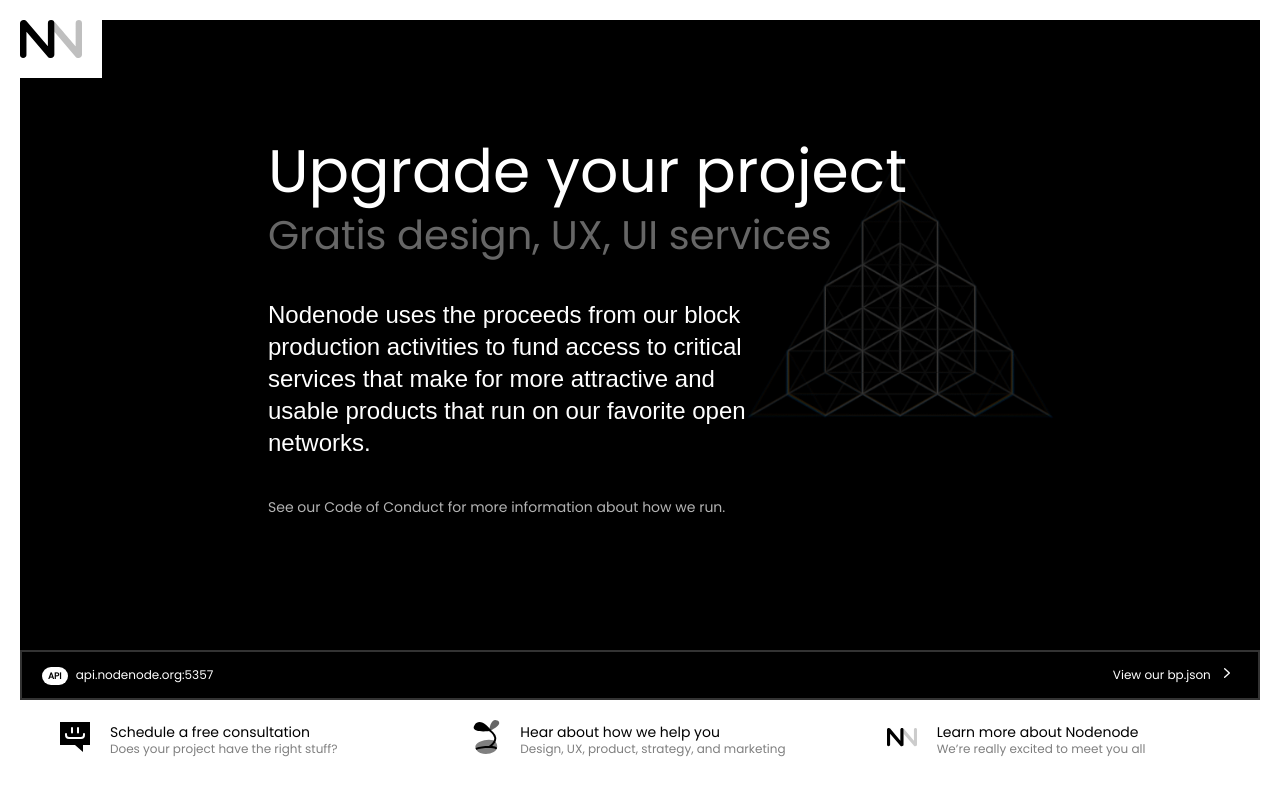
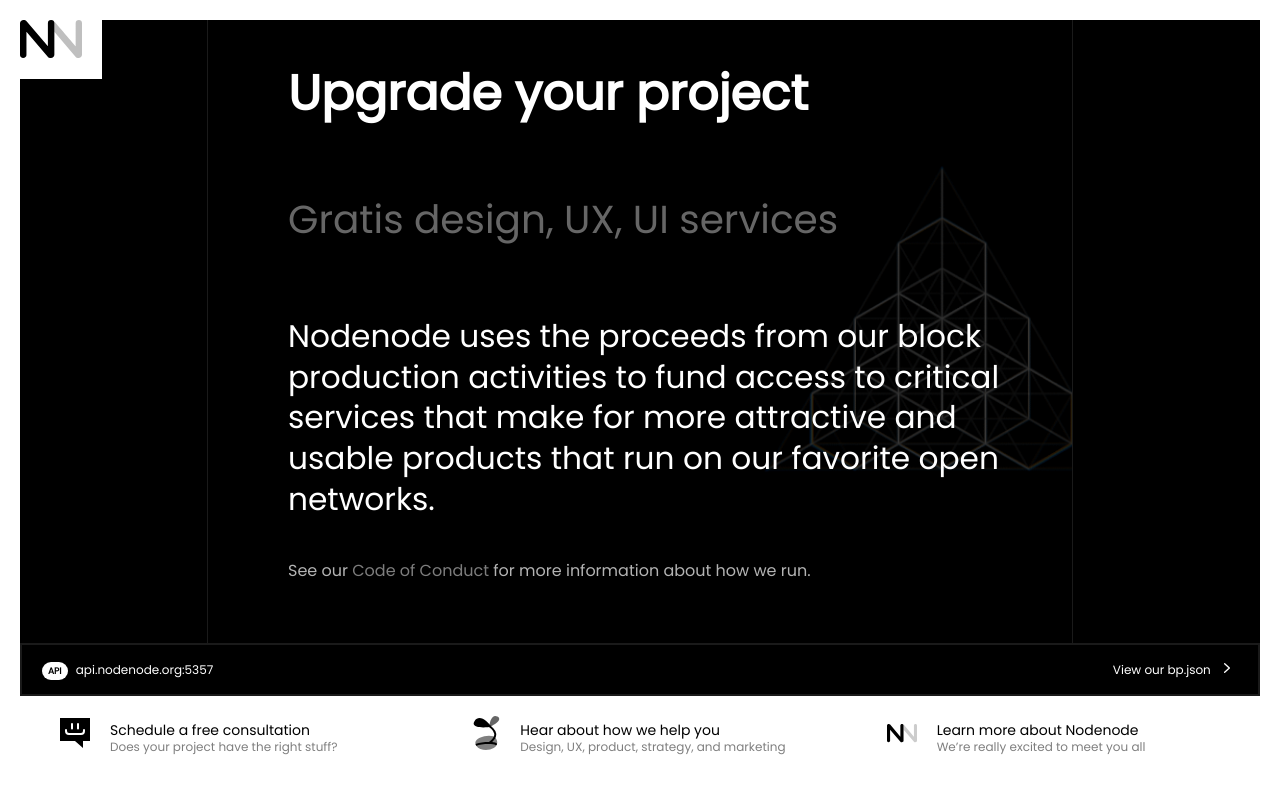
Before and after one commit to ramijames/nodenode-web, a Nuxt app: page / in a window 1280 px wide. Shown: the top 796 px of the page. Built offline with nearby package versions, Linux system fonts and the light colour scheme.

Commit message:
big style update

```diff
--- a/assets/scss/main.scss
+++ b/assets/scss/main.scss
@@ -4,6 +4,17 @@
 * {
     transition: all 0.12s;
 }
+
+html {
+    font-size: 100%;
+
+    @media only screen and (max-width: 800px) {
+        font-size: 62.8%;
+    }
+
+}
+
+html
 
 body,html {
     margin:0;
@@ -22,8 +33,60 @@
         background-position:top right;
     }
 
+    @media only screen and (max-width: 800px) {
+        border:0;
+    }
+
 
 }
+
+body {
+  font-weight: 400;
+  line-height: 1.75;
+}
+
+p {
+    margin-bottom: 1rem;
+    color: white;
+    font-family: 'Poppins';
+}
+
+h1, h2, h3, h4, h5 {
+    margin: 3rem 0 1.38rem;
+    font-family: 'Poppins', sans-serif;
+    font-weight: 400;
+    line-height: 1.3;
+    color: white;
+    font-family: 'Poppins';
+
+    @media only screen and (max-width: 800px) {
+        margin: 1.5rem 0 .78rem;
+    }
+}
+
+h1 {
+  margin-top: 0;
+  font-size: 3.052rem;
+  font-weight: bold;
+}
+
+h2 {
+    font-size: 2.441rem; opacity:0.4;
+}
+
+h3 {
+    font-size: 1.953rem;
+}
+
+h4 {
+    font-size: 1.563rem;
+}
+
+h5 {
+    font-size: 1.25rem;
+}
+
+small, .text_small {font-size: 0.8rem;}
 
 #__nuxt, #__layout {
     height:100%;
@@ -31,6 +94,7 @@
 
 a {
     text-decoration: none;
+    color:rgba(255,255,255,0.7);
 }
 
 /* Content */
@@ -57,15 +121,27 @@
         align-content: left;
         justify-content: flex-start;
 
+        @media only screen and (min-width: 1400px) {
+            display:block;
+        }
+
         .flex-wrap {
             display:flex;
             flex-direction: column;
-            align-content: center;
+            align-content: stretch;
             justify-content: center;
-            align-items: left;
+            align-items: stretch;
             width:60%;
             margin:0 auto;
             position:relative;
+            border-left:1px solid rgba(255,255,255,0.1);
+            border-right:1px solid rgba(255,255,255,0.1);
+            padding-right:40px;
+            padding-left: 80px;
+
+            overflow-y: auto;
+            overflow-x:hidden;
+            height: 100%;
 
             @media only screen and (min-width: 1400px) {
                 width:50%;
@@ -88,6 +164,13 @@
                 left:0;
                 background:white;
                 padding:20px;
+                color:rgba(255,255,255,0.7);
+                border-bottom:1px solid white;
+
+                @media only screen and (max-width: 800px) {
+                    width:40px;
+                    padding: 5px 10px;
+                }
             }
 
             @media only screen and (max-width: 800px) {
@@ -98,57 +181,35 @@
 
             h1 {
                 font-family: 'Poppins';
-                font-weight:200;
-                font-size: 60px;
-                line-height: 64px;
                 color: #fff;
-                margin-top:0;
-                margin-bottom:10px;
-                text-align:left;
 
                 @media only screen and (max-width: 800px) {
                     font-size: 32px;
-                    line-height: 32px;
                 }
             }
 
             h2 {
-                font-family: 'Poppins';
-                font-weight:200;
-                font-size: 40px;
-                line-height: 44px;
-                color: rgba(255,255,255,0.4);
-                margin-top:0;
-                text-align:left;
 
                 @media only screen and (max-width: 800px) {
-                    font-size: 24px;
-                    line-height: 24px;
+
                 }
             }
 
             h3 {
-                font-family: sans-serif;
-                font-size: 24px;
-                font-weight:200;
-                line-height: 32px;
-                color: #FFFFFF;
-                text-align:left;
-                margin-top:8px;
-                width:65%;
 
                 @media only screen and (max-width: 800px) {
-                    font-size: 14px;
-                    line-height: 22px;
+
+                }
+            }
+
+            h4 {
+
+                @media only screen and (max-width: 800px) {
+
                 }
             }
 
             p {
-                font-family: 'Poppins';
-                font-size: 14px;
-                font-weight:200;
-                line-height: 20px;
-                color: #FFFFFF;
                 opacity:0.7;
             }
 
@@ -158,7 +219,6 @@
                     position:relative;
                     padding:20px 0 0 0;
                     cursor:pointer;
-                    opacity:0.7;
 
                     @media only screen and (max-width: 800px) {
                         width:100%;
@@ -175,10 +235,6 @@
                     &:hover {
 
                         opacity:1;
-
-                        h3 {
-                            border-bottom:2px solid white;
-                        }
 
                     }
 
@@ -205,7 +261,8 @@
 }
 
 .sub-nav {
-    border-top:2px solid white;
+    border-top:2px solid rgba(255,255,255,0.1);
+    background:black;
     display: flex;
     flex-direction: row;
     backdrop-filter: blur(34px);
--- a/components/AboutContent.vue
+++ b/components/AboutContent.vue
@@ -5,7 +5,7 @@
 
             <img src="@/assets/4Th1.gif" class="inline-wow">
             <h1>Your available talent</h1>
-            <h3>We are starting small and will be expanding the team of experienced minds as the project grows.</h3>
+            <h2>We are starting small and will be expanding the team of experienced minds as the project grows.</h2>
             <ul>
                 <li><strong>Rami James</strong> - Scatter, Ultra, Telos</li>
                 <li><strong>Felipe Faria</strong> - EOS Rio, Ultra, The Sandbox</li>
--- a/components/BPNav.vue
+++ b/components/BPNav.vue
@@ -36,7 +36,7 @@
 }
 
 nav.bp {
-    border:2px solid rgba(255,255,255,0.2);
+    border:2px solid rgba(255,255,255,0.1);
     display: flex;
     flex-direction: row;
     backdrop-filter: blur(34px);
--- /dev/null
+++ b/components/ConductContent.vue
@@ -0,0 +1,31 @@
+<template>
+    <section id="ConductContent">
+        <div class="flex-wrap">
+            <Logo/>
+
+            <img src="@/assets/wow1.gif" class="inline-wow">
+
+            <h1>Code of Conduct</h1>
+           <h2>These are our guiding principles, which dictate how we run the BP, and how we manage the larger project.</h2>
+
+           <h3>Block Production</h3>
+           <p>How we do what we do.</p>
+
+           <h3>Services Provided</h3>
+           <p>What we do.</p>
+
+           <h3>Project Selection Criteria</h3>
+           <p>How we select who we do things for.</p>
+       </div>
+    </section>
+</template>
+
+<style lang="scss">
+
+#ConductContent {
+        overflow-y:auto;
+        padding-top: 20px;
+        height:100%;
+}
+
+</style>
--- a/components/HomeContent.vue
+++ b/components/HomeContent.vue
@@ -8,7 +8,7 @@
             <h1>Upgrade your project</h1>
             <h2>Gratis design, UX, UI services</h2>
             <h3>Nodenode uses the proceeds from our block production activities to fund access to critical services that make for more attractive and usable products that run on our favorite open networks.</h3>
-            <p>See our Code of Conduct for more information about how we run.</p>
+            <p>See our <nuxt-link to="/conduct">Code of Conduct</nuxt-link> for more information about how we run.</p>
 
        </div>
     </section>
--- a/components/InitiativeContent.vue
+++ b/components/InitiativeContent.vue
@@ -3,7 +3,7 @@
         <div class="flex-wrap">
             <Logo/>
             <h1>Support the initiative</h1>
-           <h3>Your votes matter. In democratic systems like Telos, inflation pays Block Producers to provide services to the network to prove </h3>
+            <h2>Your votes matter. In democratic systems like Telos, inflation pays Block Producers to provide services to the network to prove </h2>
        </div>
     </section>
 </template>
--- a/components/Navigation.vue
+++ b/components/Navigation.vue
@@ -87,9 +87,11 @@
     z-index:1;
 
     @media only screen and (max-width: 800px) {
-        left:0px;
-        right:0px;
-        bottom:0px;
+        display:block;
+        position: fixed;
+        bottom:0;
+        width:100%;
+        z-index:1;
         flex-direction:column;
     }
 
--- a/components/ScheduleContent.vue
+++ b/components/ScheduleContent.vue
@@ -6,7 +6,8 @@
             <img src="@/assets/9vcx.gif" class="inline-wow">
 
             <h1>Schedule a free consultation</h1>
-           <h3>Let’s start with an introductory call. As our resources are limited, we must carefully select which projects we partner with. Our criteria for acceptance are decided by the larger impact on the Telos ecosystem, user growth potential, and project complexity.</h3>
+            <h2>Let’s start with an introductory call.</h2>
+            <h3>As our resources are limited, we must carefully select which projects we partner with. Our criteria for acceptance are decided by the larger impact on the Telos ecosystem, user growth potential, and project complexity.</h3>
        </div>
     </section>
 </template>
--- /dev/null
+++ b/pages/conduct.vue
@@ -0,0 +1,25 @@
+<template>
+  <div id="Conduct">
+    <div class="wrap-content">
+        <ConductContent/>
+    </div>
+    <section class="sub-nav">
+        <NuxtLink class="back" to="/">
+            <svg width="32" height="32" viewBox="0 0 32 32" fill="none" xmlns="http://www.w3.org/2000/svg">
+                <circle cx="16" cy="16" r="16" fill="white" fill-opacity="1"/>
+                <path d="M18 10L11 16.5L18 23" stroke="black" stroke-width="2" stroke-linecap="round" stroke-linejoin="round"/>
+            </svg>
+            Home
+        </NuxtLink>
+    </section>
+    <Navigation/>
+  </div>
+</template>
+
+<style lang="scss">
+    #Conduct {
+        display:flex;
+        flex-direction:column;
+        height: 100%;
+    }
+</style>
```
Also changed, not shown: components/ServicesContent.vue (+6 -6 lines).
